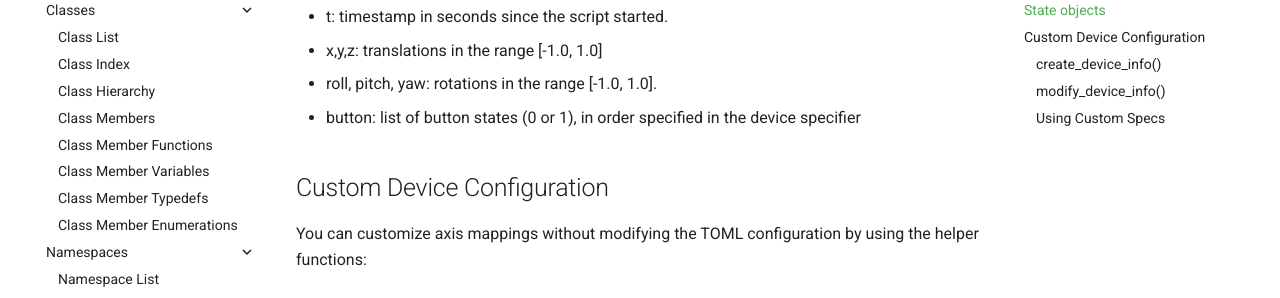
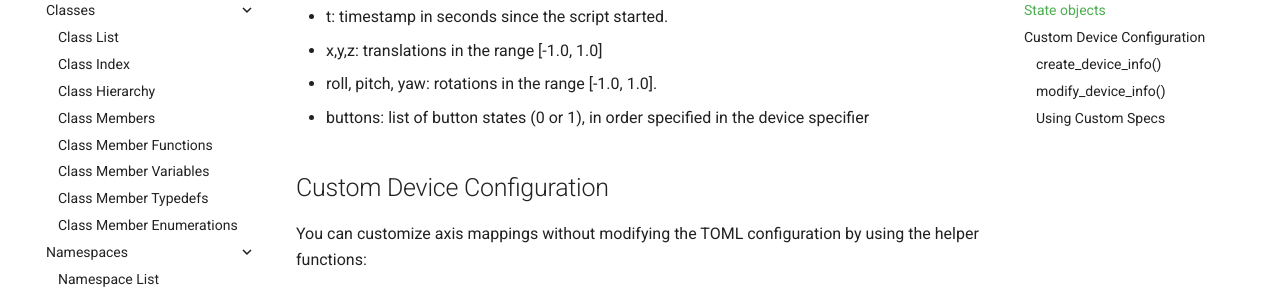
Before and after one commit to JakubAndrysek/PySpaceMouse, an MkDocs documentation site: the page built from docs/mouseApi/index.md, in a window 1280 px wide and 900 px high, scrolled down 1146 px. Shown: the part 152-450 px from the top of the window. Built offline with MkDocs 1.6.1 and Material for MkDocs 9.7.7, drawn with Linux system fonts in a browser that asks for light colours; comment, search, counter and statistics services are not loaded.

Commit message:
docs: enhance documentation clarity by correcting button field, link paths, and minor wording.

```diff
--- a/docs/mouseApi/index.md
+++ b/docs/mouseApi/index.md
@@ -49,7 +49,7 @@ State objects returned from `read()` have 7 attributes: [t,x,y,z,roll,pitch,yaw,
 * t: timestamp in seconds since the script started.
 * x,y,z: translations in the range [-1.0, 1.0]
 * roll, pitch, yaw: rotations in the range [-1.0, 1.0].
-* button: list of button states (0 or 1), in order specified in the device specifier
+* buttons: list of button states (0 or 1), in order specified in the device specifier
 
 ## Custom Device Configuration
 
```
Also changed, not shown: CONTRIBUTING.md (+1 -1 lines), README.md (+2 -2 lines), docs/CONTRIBUTING.md (+1 -1 lines), docs/README.md (+4 -1 lines).
